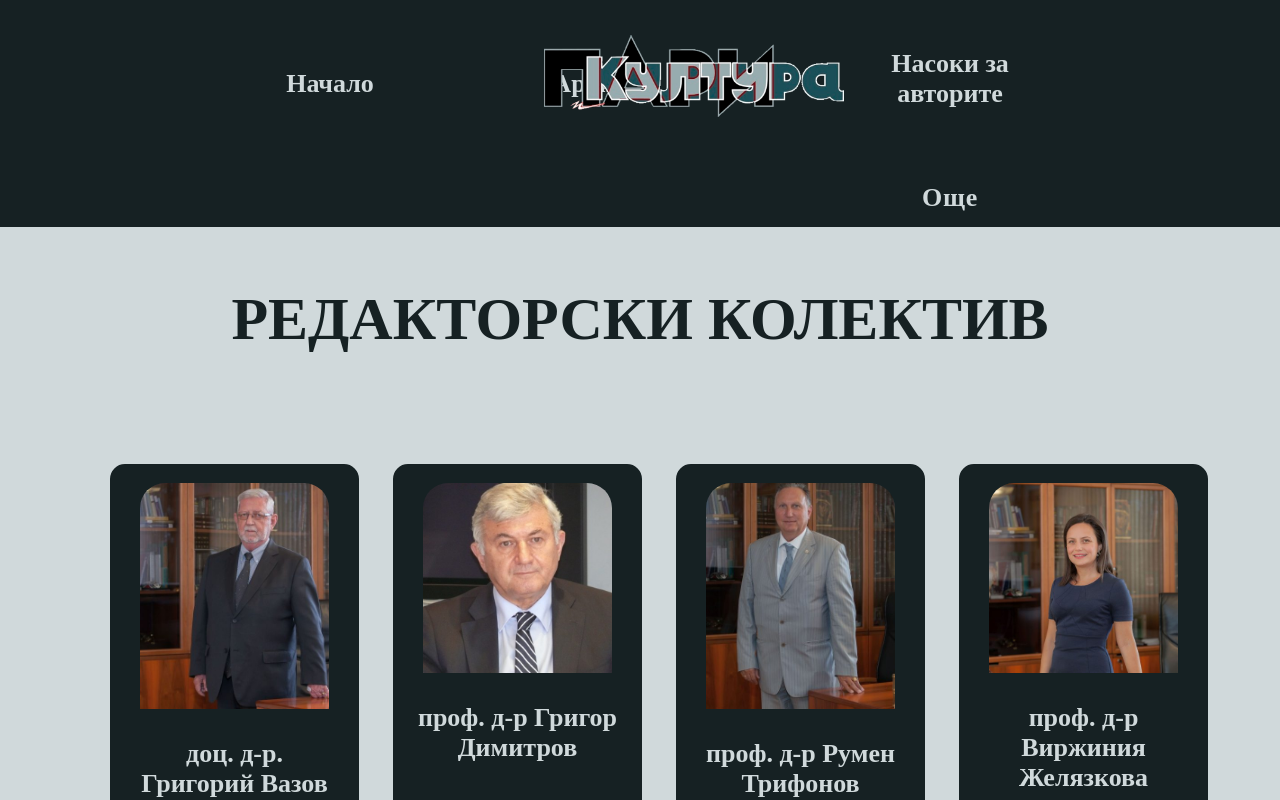
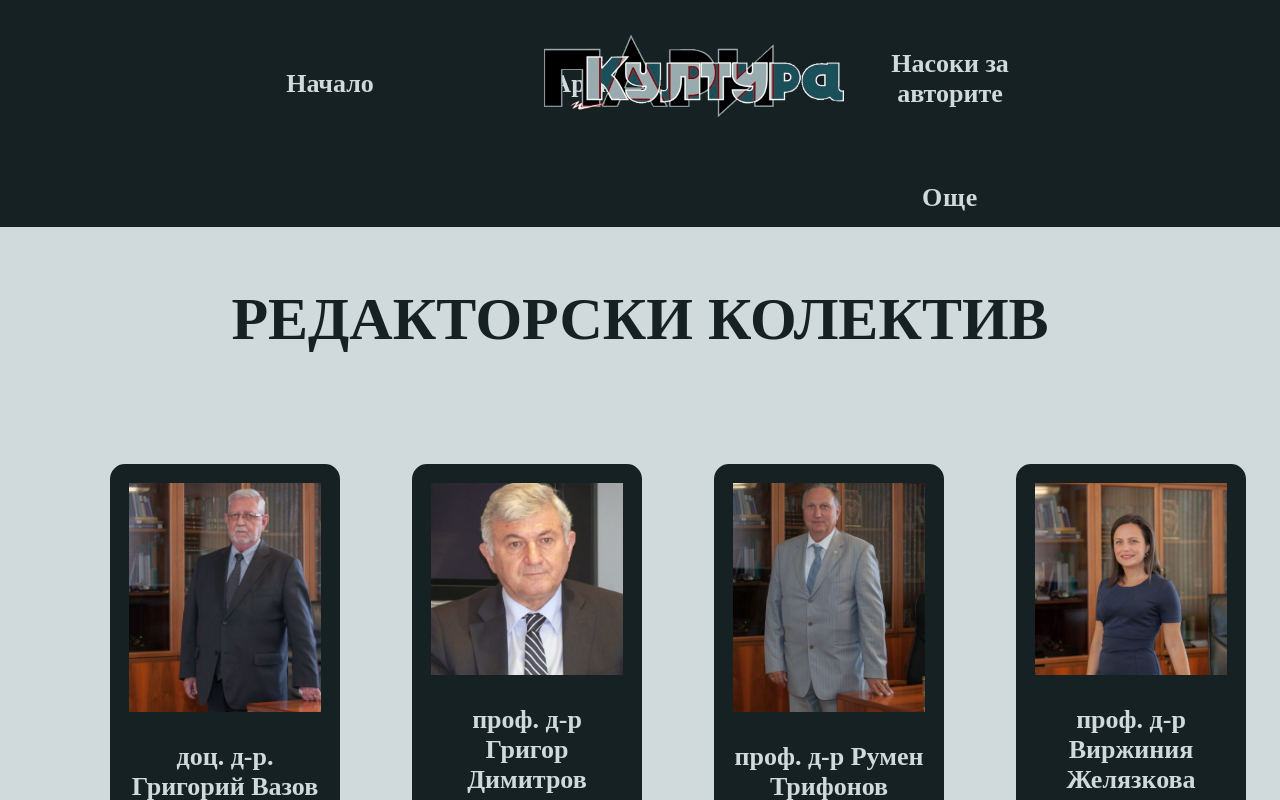
Before and after one commit to luskoeqk/Money-and-culture, a React (Create React App) app in the folder client/: page /editorialboard in a window 1280 px wide. Shown: the top 800 px of the page. Built offline with nearby package versions, Linux system fonts and the light colour scheme; no server answers; the HTML template or start-up script is replaced by a standard one.

Commit message:
scroll button

```diff
--- a/client/src/App.js
+++ b/client/src/App.js
@@ -28,12 +28,16 @@ import { NotFound } from './pages/NotFound';
 import { EditorialBoardPage } from './pages/EditorialBoardPage';
 
 
+
+import { ScrollButton } from './utilities/ScrollButton';
+
+
 function App() {
     return (
 
         <div className="App">
-
             <BrowserRouter>
+                <ScrollButton />
                 {/* <Navbar /> */}
                 <NavigationBar />
                 <Routes>
--- a/client/src/components/ArchiveComponent/ArchiveComponent.module.css
+++ b/client/src/components/ArchiveComponent/ArchiveComponent.module.css
@@ -1,6 +1,7 @@
 .ArchiveComponentCards {
     padding: 30px;
     text-align: center;
+
 }
 
 
--- /dev/null
+++ b/client/src/components/ArchiveComponent/tempCodeRunnerFile.js
@@ -0,0 +1 @@
+ArchiveComponentCards
--- a/client/src/components/EditorialBorad/EditorialBoard.module.css
+++ b/client/src/components/EditorialBorad/EditorialBoard.module.css
@@ -30,8 +30,8 @@ button:hover {
 .EditorialBoardCardArticle {
     background-color: #162123;
     color: #d0d9db;
-    width: 100%;
-    height: 55vh;
+    width: auto;
+    height: 50vh;
     text-align: center;
     border: 19px solid #162123;
     border-radius: 15px;
@@ -68,5 +68,6 @@ button:hover {
         margin-bottom: 20px;
         border: 10px solid #162123;
         height: auto;
+        width: auto;
     }
 }
--- a/client/src/components/EditorialBorad/EditorialBoardCard.js
+++ b/client/src/components/EditorialBorad/EditorialBoardCard.js
@@ -1,6 +1,15 @@
 import React from 'react'
 
 import styles from './EditorialBoard.module.css'
+import styled from 'styled-components';
+
+const Image = styled.img`
+    width: 15vw;
+
+    @media all and (max-width: 880px){
+        width: 50vw;
+    }
+`
 
 export const EditorialBoardCard = (
     props
@@ -15,17 +24,9 @@ export const EditorialBoardCard = (
                 <article className={styles.EditorialBoardCardArticle}>
 
                     <div>
-                        <img style={{
-                            width: '90%',
-                            cursor: 'pointer',
-                            justifyContent: 'center',
-                            alignItems: 'center',
-                            borderRadius: '25px 25px 0px 0px',
-                        }}
-                            src={props.picture} alt={props.title} />
+                        <Image src={props.picture} alt={props.title} />
                     </div>
-                    <div style={{
-                    }}>
+                    <div>
                         <h3>{props.title}</h3>
                     </div>
                 </article>
--- /dev/null
+++ b/client/src/utilities/ScrollButton.js
@@ -0,0 +1,31 @@
+
+import React, { useEffect, useState } from 'react'
+
+import styles from './ScrollButton.module.css'
+
+export const ScrollButton = () => {
+
+    const [showGoTop, setShowGoTop] = useState(false)
+
+    const handleVisibleButton = () => {
+        setShowGoTop(window.pageYOffset > 50)
+    }
+
+    const handleScrollUp = () => {
+        window.scrollTo({ left: 0, top: 0, behavior: 'smooth' })
+    }
+
+    useEffect(() => {
+        window.addEventListener('scroll', handleVisibleButton)
+    }, [])
+
+    return (
+        <div className={showGoTop ? '' : styles.goTopHidden} onClick={handleScrollUp}>
+            <button type={'button'} className={styles.goTop}>
+                ↑
+                <span className={styles.goTopIcon}></span>
+            </button>
+        </div>
+    )
+
+}
--- /dev/null
+++ b/client/src/utilities/ScrollButton.module.css
@@ -0,0 +1,27 @@
+.goTopHidden {
+    display: none;
+}
+
+.goTop {
+    display: block;
+
+    font-size: 30px;
+
+    position: fixed;
+    background-color: #162123;
+    color: #d0d9db;
+    box-shadow: 0px 0px 5px 5px #162123;
+    width: 80px;
+    height: 80px;
+    border-radius: 25px;
+    bottom: 5%;
+    right: 2vw;
+    cursor: pointer;
+    text-align: center;
+    line-height: 30px;
+}
+
+.goTop:hover {
+    color: #162123;
+    background-color: #d0d9db;
+}
```
